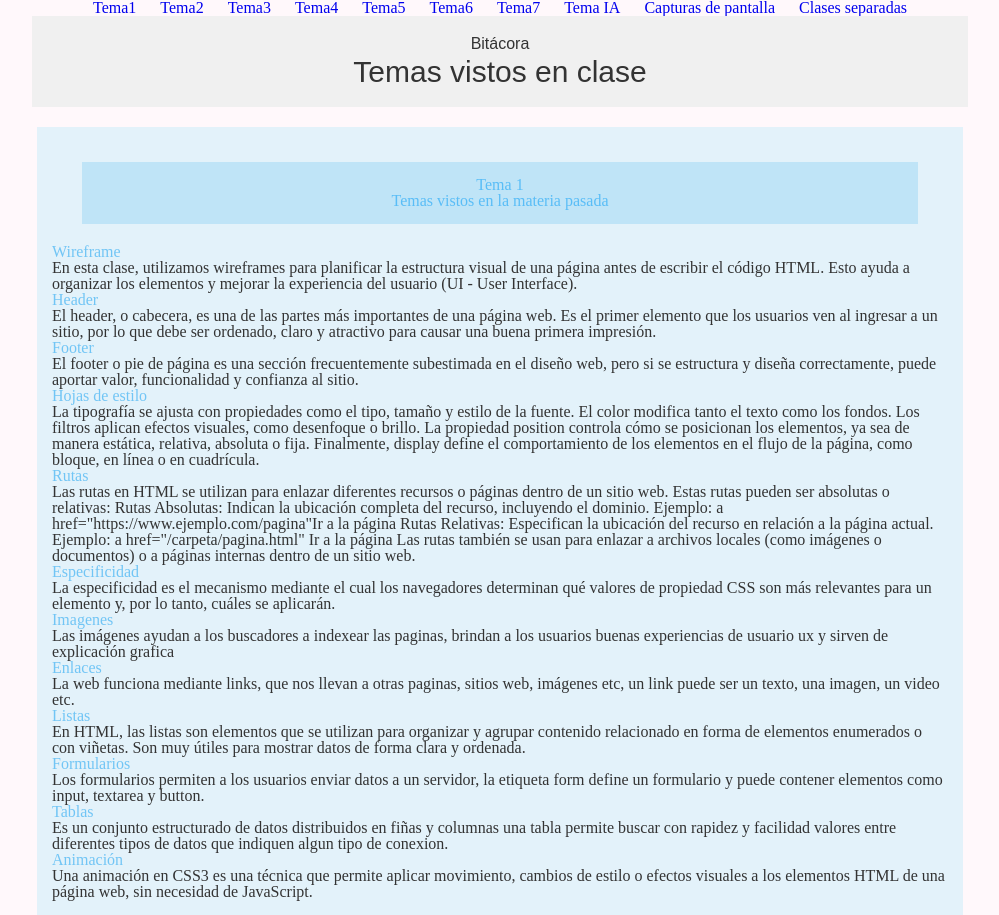
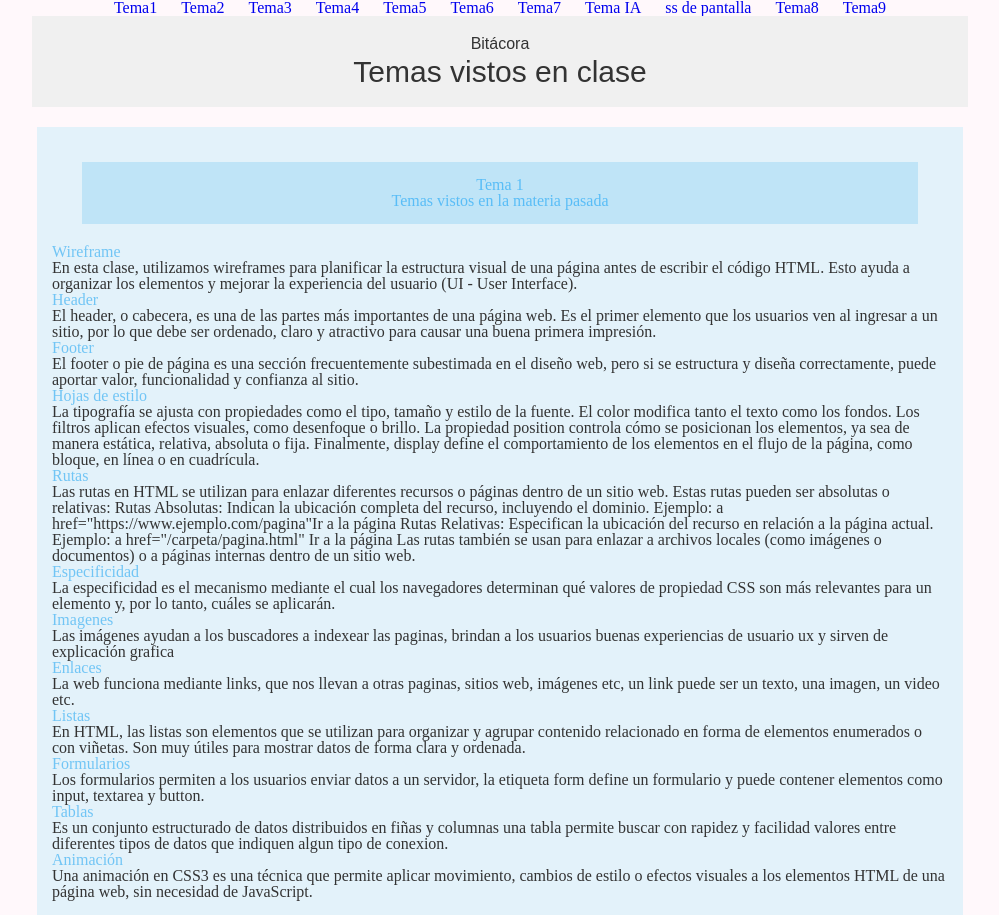
Before and after one commit to VivianUribe/bitacora1, a plain HTML site: page index.html in a window 1280 px wide. Shown: the top 915 px of the page, without its empty margins (140-1139 px from the left). Drawn offline with Linux system fonts and the light colour scheme; a web font is replaced by a local one.

Commit message:
Update index.html

```diff
--- a/index.html
+++ b/index.html
@@ -26,8 +26,9 @@
             <li><a href="#t6">Tema6</a></li>
             <li><a href="#t7">Tema7</a></li>
             <li><a href="#t8">Tema IA</a></li>
-            <li><a href="#t9">Capturas de pantalla</a></li>
-            <li><a href="#t10">Clases separadas</a></li>
+            <li><a href="#t9">ss de pantalla</a></li>
+            <li><a href="#t10">Tema8</a></li>
+            <li><a href="#t11">Tema9</a></li>
         </ul>
     </nav>
 
```
